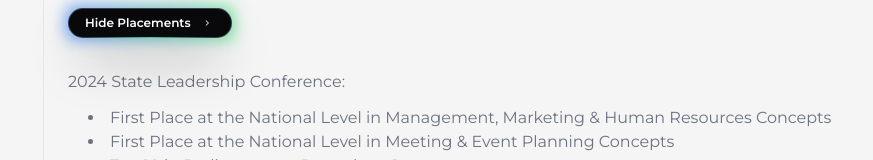
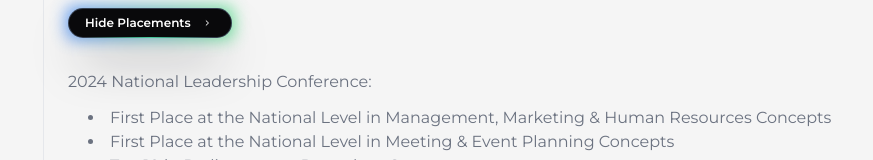
Before and after one commit to shriyanyamali/portfolio-v2, a Next.js app: page /resume in a window 1280 px wide. Both pictures are taken after a click on the button "Show Placements". Shown: the part 1910-2070 px from the top of the page, without its empty margins (197-1070 px from the left). Built offline with nearby package versions, Linux system fonts and the light colour scheme.

Commit message:
corrected typo

```diff
--- a/src/components/ExperienceTimeline.js
+++ b/src/components/ExperienceTimeline.js
@@ -270,7 +270,7 @@ const ExperienceTimeline = () => {
               >
                 <div className="mt-8">
                   <div className="text-gray-500 dark:text-gray-300 mb-3">
-                    2024 State Leadership Conference:
+                    2024 National Leadership Conference:
                   </div>
 
                   <ul className="list-disc list-inside pl-5 text-gray-500 dark:text-gray-300">
```
